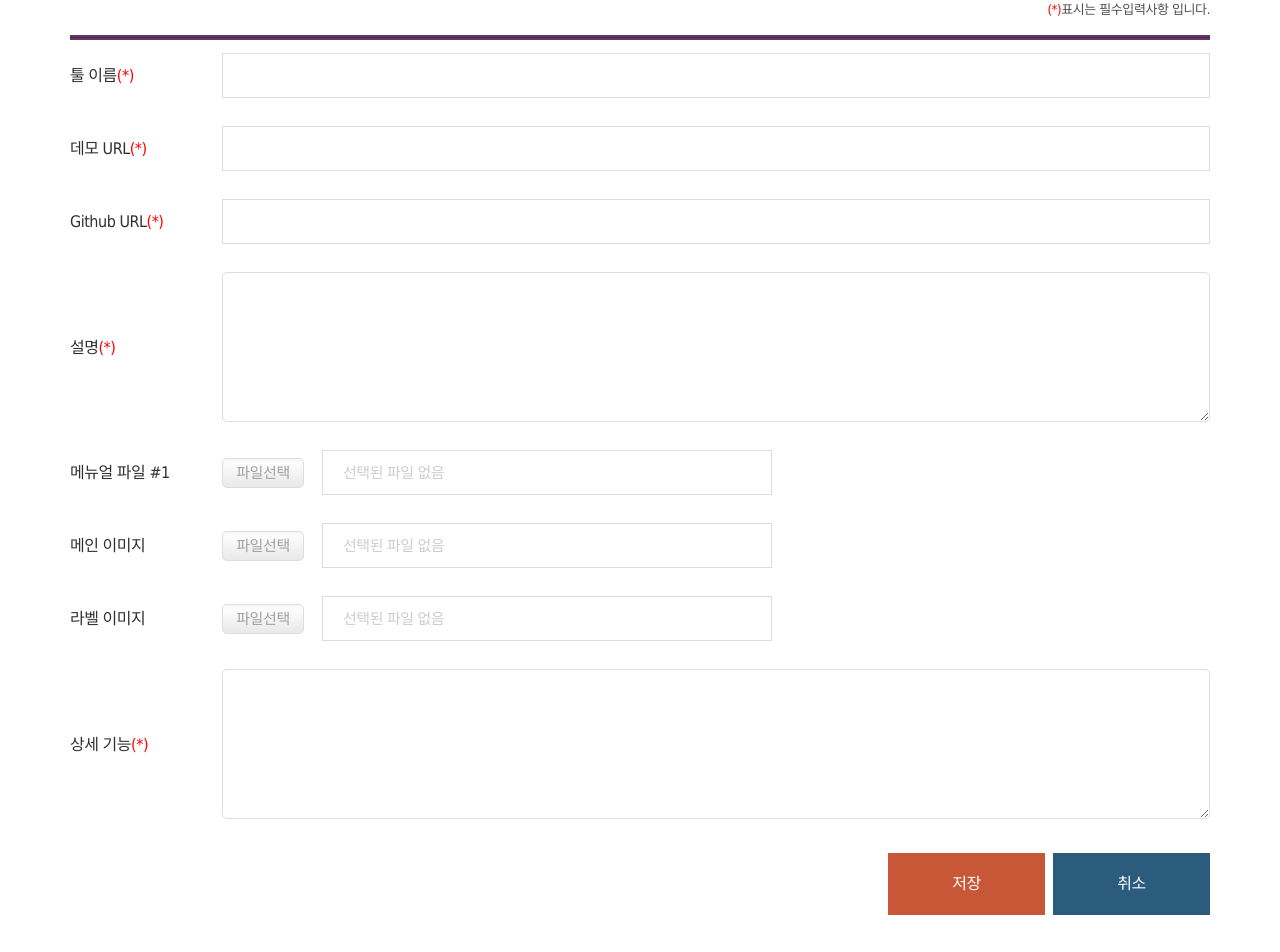
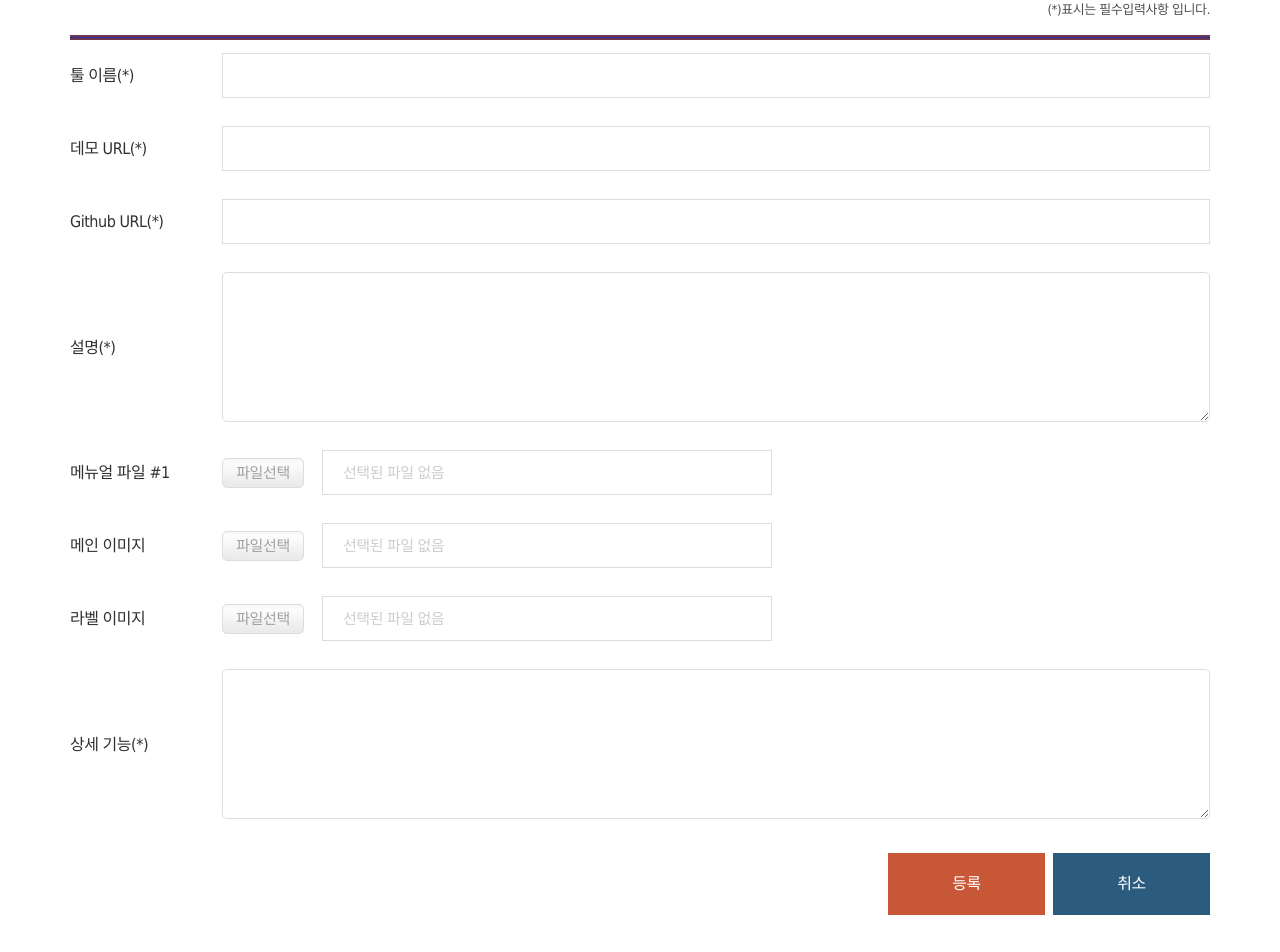
Before and after one commit to my-choe/react200, a React (Create React App) app in the folder client/: page /SoftwareView/register in a window 1280 px wide. Shown: the part 340-1292 px from the top of the page. Built offline with nearby package versions, Linux system fonts and the light colour scheme.

Commit message:
131 REACT 상세조회 페이지 만들기

```diff
--- a/client/src/components/App.js
+++ b/client/src/components/App.js
@@ -7,6 +7,11 @@ import LoginForm from './LoginForm';
 import SoftwareList from './SoftwareToolsManage/SoftwareList';
 import SoftwareView from './SoftwareToolsManage/SoftwareView';
 
+/**
+ * <Routh> 태그 path속성에 /:변수명 형태로 추가하면,
+ * /SoftwareView/ 경로 뒤에 붙어오는 문자열을 변수에 저장할 수 있다.
+ *
+ */
 class App extends Component {
   render(){
     return (
@@ -14,7 +19,7 @@ class App extends Component {
         <HeaderAdmin/>
         <Route exact path='/' component={LoginForm} />
         <Route path='/SoftwareList' component={SoftwareList} />
-        <Route path='/SoftwareView' component={SoftwareView} />
+        <Route path='/SoftwareView/:swtcode' component={SoftwareView} />
         <Footer/>
       </div>
     );
--- a/client/src/components/SoftwareToolsManage/SoftwareList.js
+++ b/client/src/components/SoftwareToolsManage/SoftwareList.js
@@ -49,8 +49,7 @@ class SoftwareList extends Component {
                     <td>{data.swt_function}</td>
                     <td>{reg_date}</td>
                     <td>
-                        <Link to={'/AdminSoftwareView/'+data.swt_code}
-                        className="bt_c1 bt_c2 w50_b">수정</Link>&nbsp;
+                        <Link to={'/SoftwareView/'+data.swt_code} className="bt_c1 bt_c2 w50_b">수정</Link>&nbsp;
                         <a href="#n" class="bt_c1 w50_b" >삭제</a>
                     </td>
                 </tr>
--- a/client/src/components/SoftwareToolsManage/SoftwareView.js
+++ b/client/src/components/SoftwareToolsManage/SoftwareView.js
@@ -1,9 +1,47 @@
 import React, { Component } from 'react';
 import {Link} from 'react-router-dom';
+import axios from "axios";
 import $ from 'jquery';
 import Swal from 'sweetalert2'
 
 class SoftwareView extends Component {
+    constructor(props) {
+        super(props);
+        this.state = {
+            before_swtcode: props.match.params.swtcode
+        }
+    }
+
+    componentDidMount () {
+        if(this.state.before_swtcode == 'register'){
+            $('.modifyclass').hide()
+            $('#type').html("등록")
+        }else{
+            this.callSwToolInfoApi()
+            $('.saveclass').hide()
+            $('#type').html("수정")
+        }
+    }
+
+    callSwToolInfoApi = async () => {
+        axios.post('/api/Swtool?type=list', {
+            is_Swtcode: this.state.before_swtcode,
+        })
+        .then( response => {
+            try {
+                var data = response.data.json[0]
+                $('#is_Swt_toolname').val(data.swt_toolname)
+                $('#is_Swt_demo_site').val(data.swt_demo_site)
+                $('#is_Giturl').val(data.swt_github_url)
+                $('#is_Comments').val(data.swt_comments)
+                $('#is_Swt_function').val(data.swt_function)
+            } catch (error) {
+                alert('작업중 오류가 발생하였습니다.')
+            }
+        })
+        .catch( error => {alert('작업중 오류가 발생하였습니다.');return false;} );
+    }
+
     submitClick = async (type, e) => {
 
         this.Swt_toolname_checker = $('#is_Swt_toolname').val();
@@ -93,28 +131,25 @@ class SoftwareView extends Component {
     }
 
     render () {
-        const red = {
-            color: "red",
-          }
         return (
             <section class="sub_wrap">
                 <article class="s_cnt mp_pro_li ct1">
                     <div class="li_top">
-                        <h2 class="s_tit1">&ensp;Software Tools 등록/수정</h2>
+                        <h2 class="s_tit1">Software Tools <span id="type"></span></h2>
                     </div>
                     <div class="bo_w re1_wrap re1_wrap_writer">
-                        <form name="frm" id="frm" action="" onSubmit="" method="post" >
+                        <form name="frm" id="frm" action="" onsubmit="" method="post" >
                             <input id="is_Swtcode" type="hidden" name="is_Swtcode" />
                             <input id="is_Email" type="hidden" name="is_Email" value="guest" />
                             <article class="res_w">
                                 <p class="ment" style={{"text-align": "right"}}>
-                                    <span style={red}>(*)</span>표시는 필수입력사항 입니다.
+                                    <span class="red">(*)</span>표시는 필수입력사항 입니다.
                                 </p>
                                 <div class="tb_outline">
                                     <table class="table_ty1">
                                         <tr>
                                             <th>
-                                                <label for="is_Swt_toolname">툴 이름<span style={red}>(*)</span></label>
+                                                <label for="is_Swt_toolname">툴 이름<span class="red">(*)</span></label>
                                             </th>
                                             <td>
                                                 <input type="text" name="is_Swt_toolname" id="is_Swt_toolname" class="" />
@@ -122,7 +157,7 @@ class SoftwareView extends Component {
                                         </tr>
                                         <tr>
                                             <th>
-                                                <label for="is_Swt_demo_site">데모 URL<span style={red}>(*)</span></label>
+                                                <label for="is_Swt_demo_site">데모 URL<span class="red">(*)</span></label>
                                             </th>
                                             <td>
                                                 <input type="text" name="is_Swt_demo_site" id="is_Swt_demo_site" class="" />
@@ -130,7 +165,7 @@ class SoftwareView extends Component {
                                         </tr>
                                         <tr>
                                             <th>
-                                                <label for="is_Giturl">Github URL<span style={red}>(*)</span></label>
+                                                <label for="is_Giturl">Github URL<span class="red">(*)</span></label>
                                             </th>
                                             <td>
                                                 <input type="text" name="is_Giturl" id="is_Giturl" class="" />
@@ -138,7 +173,7 @@ class SoftwareView extends Component {
                                         </tr>
                                         <tr>
                                             <th>
-                                                <label for="is_Comments">설명<span style={red}>(*)</span></label>
+                                                <label for="is_Comments">설명<span class="red">(*)</span></label>
                                             </th>
                                             <td>
                                                 <textarea name="is_Comments" id="is_Comments" rows="" cols=""></textarea>
@@ -150,7 +185,7 @@ class SoftwareView extends Component {
                                             </th>
                                             <td class="fileBox fileBox_w1">
                                                 <label for="uploadBtn1" class="btn_file">파일선택</label>
-                                                <input type="text" id="manualfile" class="fileName fileName1" readOnly="readonly" placeholder="선택된 파일 없음"/>
+                                                <input type="text" id="manualfile" class="fileName fileName1" readonly="readonly" placeholder="선택된 파일 없음"/>
                                                 <input type="file" id="uploadBtn1" class="uploadBtn uploadBtn1" onChange={e => this.handleFileInput('manual',e)}/>
                                                 <div id="upload_menual">
                                                 </div>
@@ -182,15 +217,18 @@ class SoftwareView extends Component {
                                         </tr>
                                         <tr>
                                             <th>
-                                                <label for="is_Swt_function">상세 기능<span style={red}>(*)</span></label>
+                                                <label for="is_Swt_function">상세 기능<span class="red">(*)</span></label>
                                             </th>
                                             <td>
                                                 <textarea name="is_Swt_function" id="is_Swt_function" rows="" cols=""></textarea>
                                             </td>
                                         </tr>
                                     </table>
-                                    <div class="btn_confirm mt20" style={{"marginBottom": "44px"}}>
-                                        <a href="javascript:" className="bt_ty bt_ty2 submit_ty1 saveclass" onClick={(e) => this.submitClick('save', e)}>저장</a>
+                                    <div class="btn_confirm mt20" style={{"margin-bottom": "44px"}}>
+                                        <a href="javascript:" className="bt_ty bt_ty2 submit_ty1 saveclass"
+                                        onClick={(e) => this.submitClick('save', e)}>등록</a>
+                                        <a href="javascript:" className="bt_ty bt_ty2 submit_ty1 modifyclass"
+                                        onClick={(e) => this.submitClick('modify', e)}>수정</a>
                                         <Link to={'/SoftwareList'} className="bt_ty bt_ty1 cancel_ty1">취소</Link>
                                     </div>
                                 </div>
```
